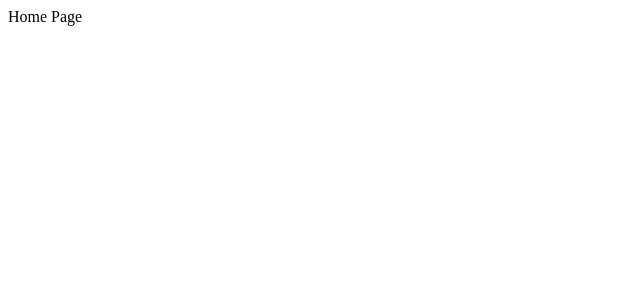
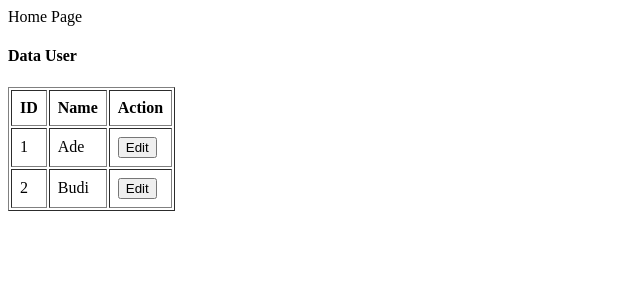
Before and after one commit to Hariorio/porto_react, a React (Vite) app: page / in a window 1280 px wide. Shown: the top 300 px of the page, without its empty margins (0-640 px from the left). Built offline with nearby package versions, Linux system fonts and the light colour scheme.

Commit message:
coba2 variasi data

```diff
--- a/src/pages/HomePage.jsx
+++ b/src/pages/HomePage.jsx
@@ -1,6 +1,50 @@
+import { useState } from 'react';
+
+
+
 const HomePage = () => {
-  return (
-    <div>Home Page</div>
+ const [users, setUsers] = useState([
+    { id: 1, name: "Ade" },
+    { id: 2, name: "Budi" },
+  ]);
+
+  function handleEdit(user) {
+    console.log('Edit user:', user);
+  }
+
+return (
+    <div>
+      <div>Home Page</div>
+       <h4>Data User</h4>
+      <table border="1" cellPadding="8">
+        <thead>
+          <tr>
+            <th>ID</th>
+            <th>Name</th>
+            <th>Action</th>
+          </tr>
+        </thead>
+        <tbody>
+          {users.map((user) => (
+            <tr key={user.id}>
+              <td>{user.id}</td>
+              <td>{user.name}</td>
+              <td>
+                <button onClick={() => handleEdit(user)}>Edit</button>
+              </td>
+            </tr>
+          ))}
+        </tbody>
+      </table>
+
+
+
+       {/* {users.map((user) => (
+        <span key={user.id} style={{ marginRight: 12 }}>
+          Nama: {user.name}
+        </span>
+      ))} */}
+    </div>
   )
 }
 
```
